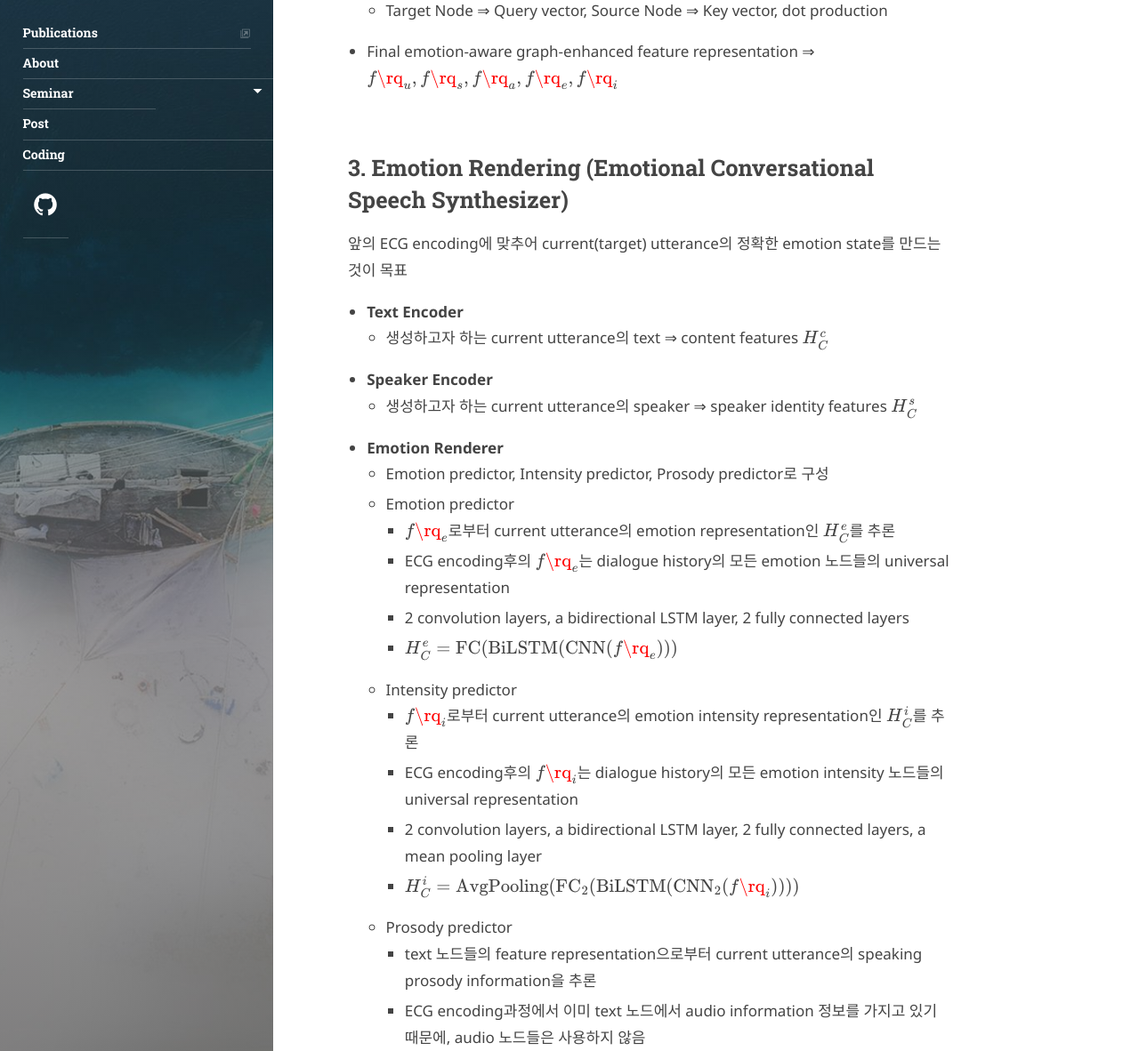
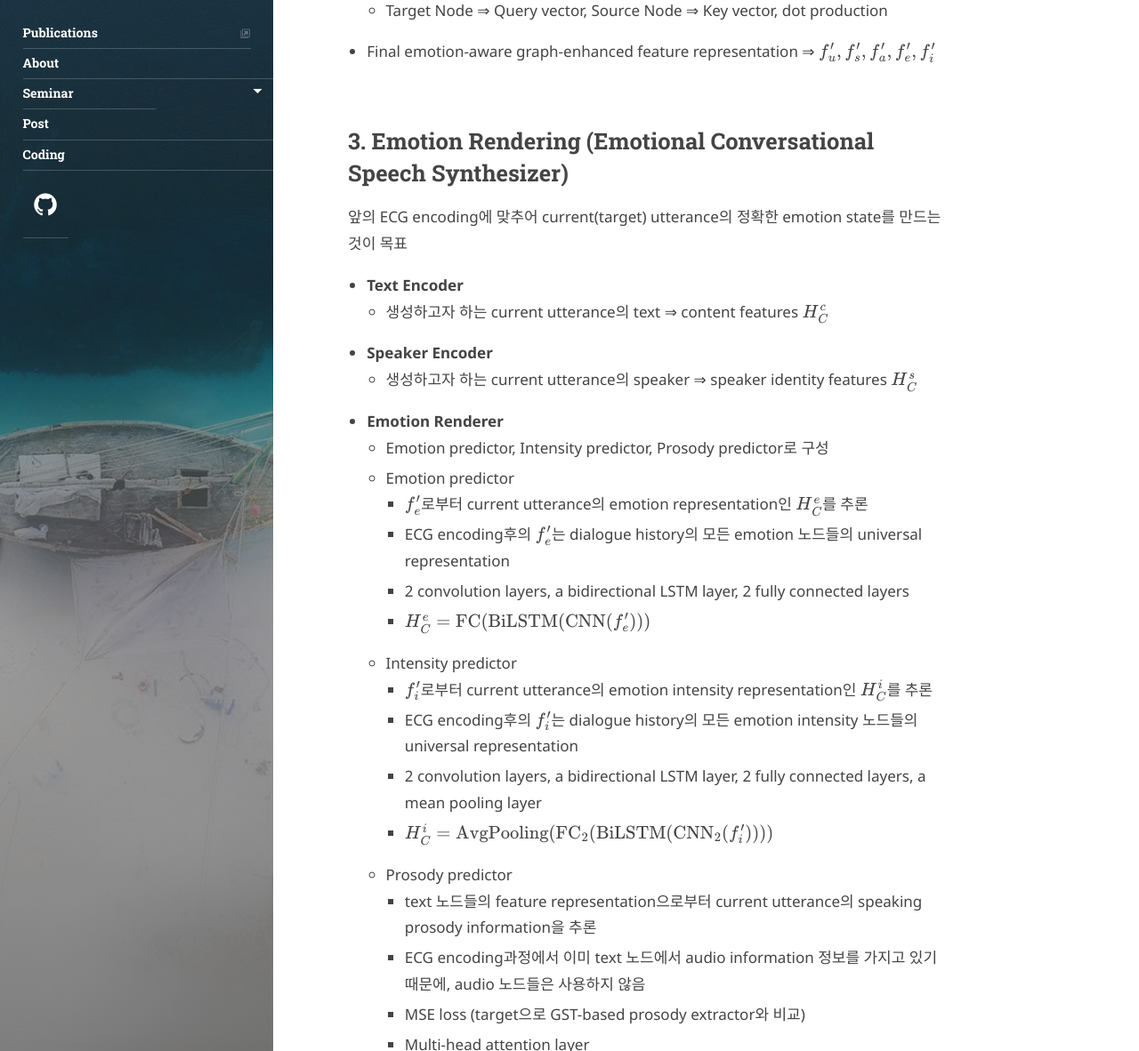
Before and after one commit to speech-team-korea/speech-team-korea.github.io, a Jekyll site: the page built from _posts/emotional-speech-synthesis/2023-12-28-write-ECSS.md, in a window 1280 px wide and 1400 px high, scrolled down 6108 px. Shown: the part 218-1400 px from the top of the window at 89% size. Built offline with Jekyll 4.4.1, drawn with Linux system fonts in a browser that asks for light colours; some web fonts are replaced; comment, search, counter and statistics services are not loaded; some of the changed text lies outside the part shown.

Commit message:
1228_ECSS_posting_rq수식수정

```diff
--- a/_posts/emotional-speech-synthesis/2023-12-28-write-ECSS.md
+++ b/_posts/emotional-speech-synthesis/2023-12-28-write-ECSS.md
@@ -118,7 +118,7 @@ Heterogeneous Graph : 반대로 그래프의 노드가 다른 여러 종류의
     <img width="1031" alt="Untitled 3" src="https://github.com/speech-team-korea/speech-team-korea.github.io/assets/87218795/19b01002-645b-4d4c-aa1b-56e00ca118fc">
 
     - Target Node ⇒ Query vector, Source Node ⇒ Key vector, dot production
-- Final emotion-aware graph-enhanced feature representation ⇒ $f\rq_u, f\rq_s, f\rq_a, f\rq_e, f\rq_i$
+- Final emotion-aware graph-enhanced feature representation ⇒ $f'_u, f'_s, f'_a, f'_e, f'_i$
 
 ## 3. Emotion Rendering (Emotional Conversational Speech Synthesizer)
 
@@ -131,21 +131,21 @@ Heterogeneous Graph : 반대로 그래프의 노드가 다른 여러 종류의
 - **Emotion Renderer**
     - Emotion predictor, Intensity predictor, Prosody predictor로 구성
     - Emotion predictor
-        - $f\rq_e$로부터 current utterance의 emotion representation인 $H^e_C$를 추론
-        - ECG encoding후의 $f\rq_e$는 dialogue history의 모든 emotion 노드들의 universal representation
+        - $f'_e$로부터 current utterance의 emotion representation인 $H^e_C$를 추론
+        - ECG encoding후의 $f'_e$는 dialogue history의 모든 emotion 노드들의 universal representation
         - 2 convolution layers, a bidirectional LSTM layer, 2 fully connected layers
-        - $H^e_C=\text {FC}(\text{BiLSTM}(\text{CNN}(f\rq_e)))$
+        - $H^e_C=\text {FC}(\text{BiLSTM}(\text{CNN}(f'_e)))$
     - Intensity predictor
-        - $f\rq_i$로부터 current utterance의 emotion intensity representation인 $H^i_C$를 추론
-        - ECG encoding후의 $f\rq_i$는 dialogue history의 모든 emotion intensity 노드들의 universal representation
+        - $f'_i$로부터 current utterance의 emotion intensity representation인 $H^i_C$를 추론
+        - ECG encoding후의 $f'_i$는 dialogue history의 모든 emotion intensity 노드들의 universal representation
         - 2 convolution layers, a bidirectional LSTM layer, 2 fully connected layers, a mean pooling layer
-        - $H^i_C=\text{AvgPooling}(\text {FC}_2(\text{BiLSTM}(\text{CNN}_2(f\rq_i))))$
+        - $H^i_C=\text{AvgPooling}(\text {FC}_2(\text{BiLSTM}(\text{CNN}_2(f'_i))))$
     - Prosody predictor
         - text 노드들의 feature representation으로부터 current utterance의 speaking prosody information을 추론
         - ECG encoding과정에서 이미 text 노드에서 audio information 정보를 가지고 있기 때문에, audio 노드들은 사용하지 않음
         - MSE loss (target으로 GST-based prosody extractor와 비교)
         - Multi-head attention layer
-    - 결국 Emotion Renderer에서는 graph-enhanced node features ($f\rq_e, f\rq_i, f\rq_p$) ⇒ current utterance의 emotion, intensity, prosody features를 예측 ($H^e_C, H^i_C, H^p_C$)
+    - 결국 Emotion Renderer에서는 graph-enhanced node features ($f'_e, f'_i, f'_p$) ⇒ current utterance의 emotion, intensity, prosody features를 예측 ($H^e_C, H^i_C, H^p_C$)
 - **Feature aggregator module**
     - 앞의 five features ($H^c_C, H^s_C, H^e_C, H^i_C, H^p_C$) ⇒ the final mixup feature $H_C$
     - current utterance의 좀 더 robust한 feature representation($H_C$)로 만든다
```
